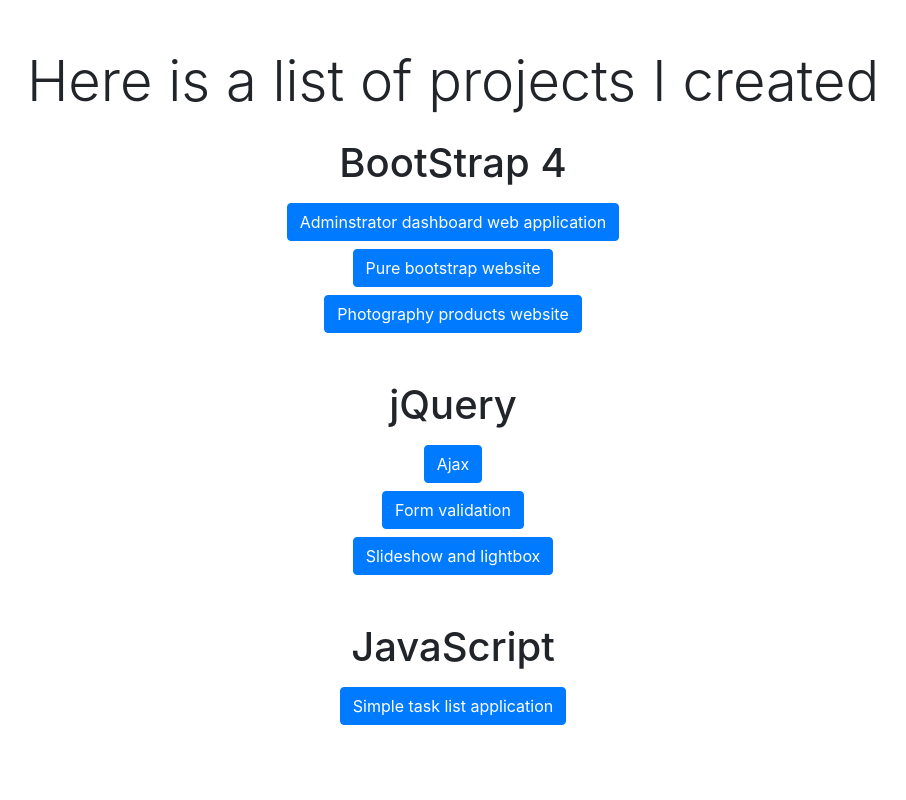
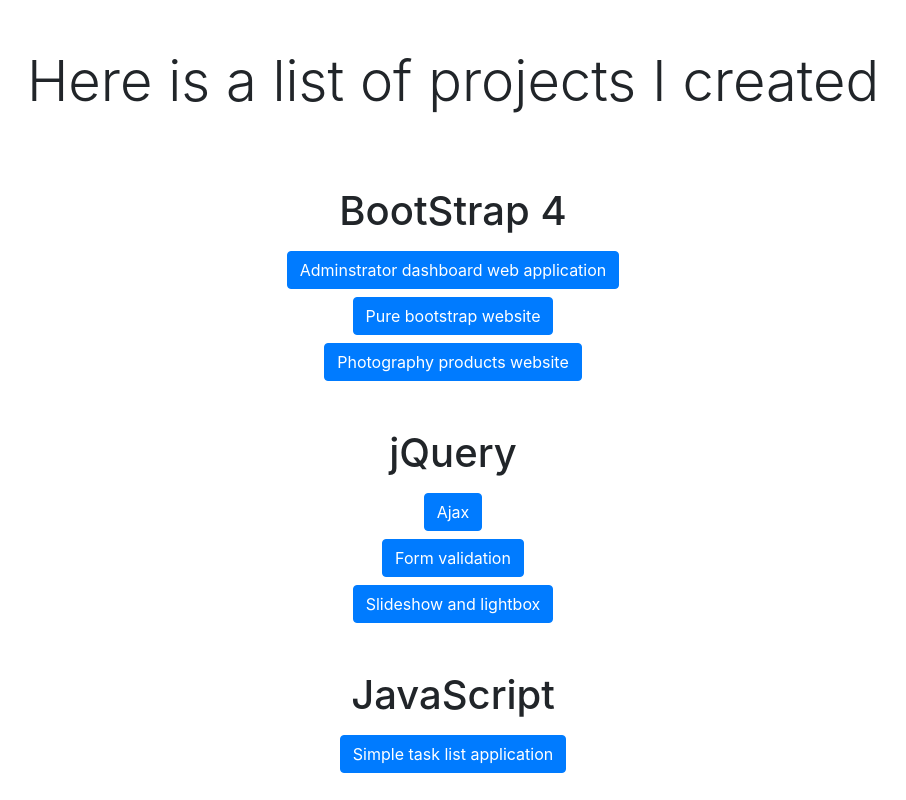
Before and after one commit to Hatem806/hatem806.github.io, a plain HTML site: page index.html in a window 1280 px wide. Shown: the whole page, without its empty margins (187-1093 px from the left). Drawn offline with nearby package versions, Linux system fonts and the light colour scheme.

Commit message:
'Adjustments'

```diff
--- a/index.html
+++ b/index.html
@@ -19,7 +19,7 @@
     <title>Projects</title>
   </head>
   <body>
-    <p class="pt-5 display-4 text-center">
+    <p class="py-5 display-4 text-center">
       Here is a list of projects I created
     </p>
 
```
